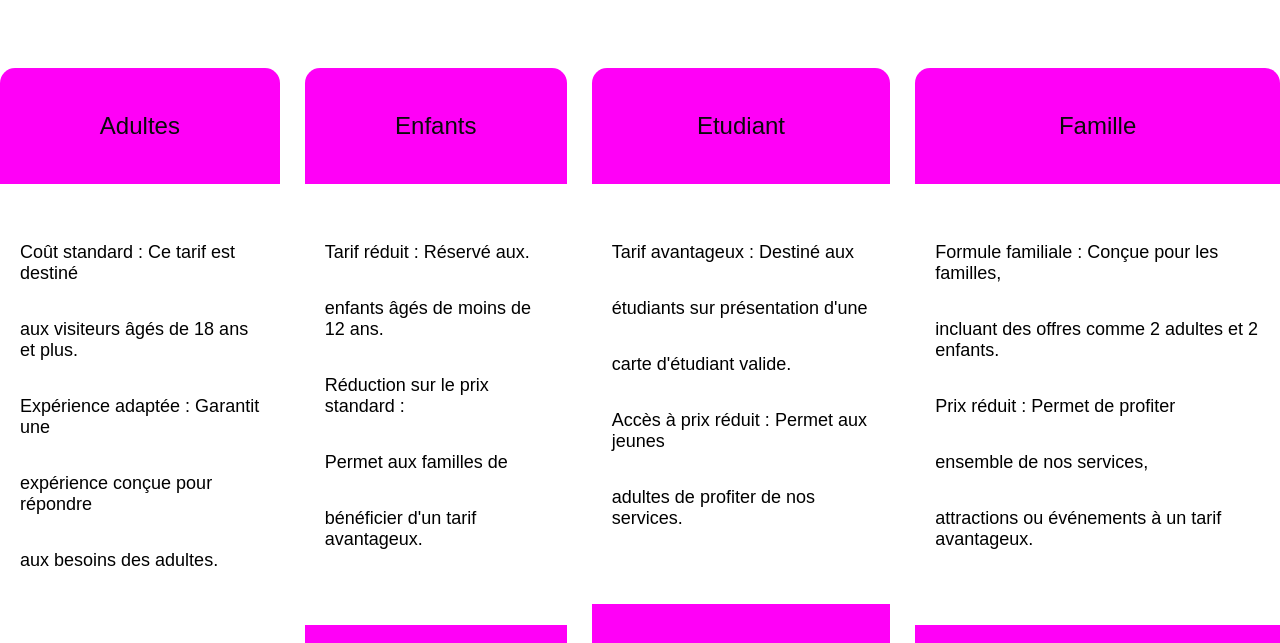
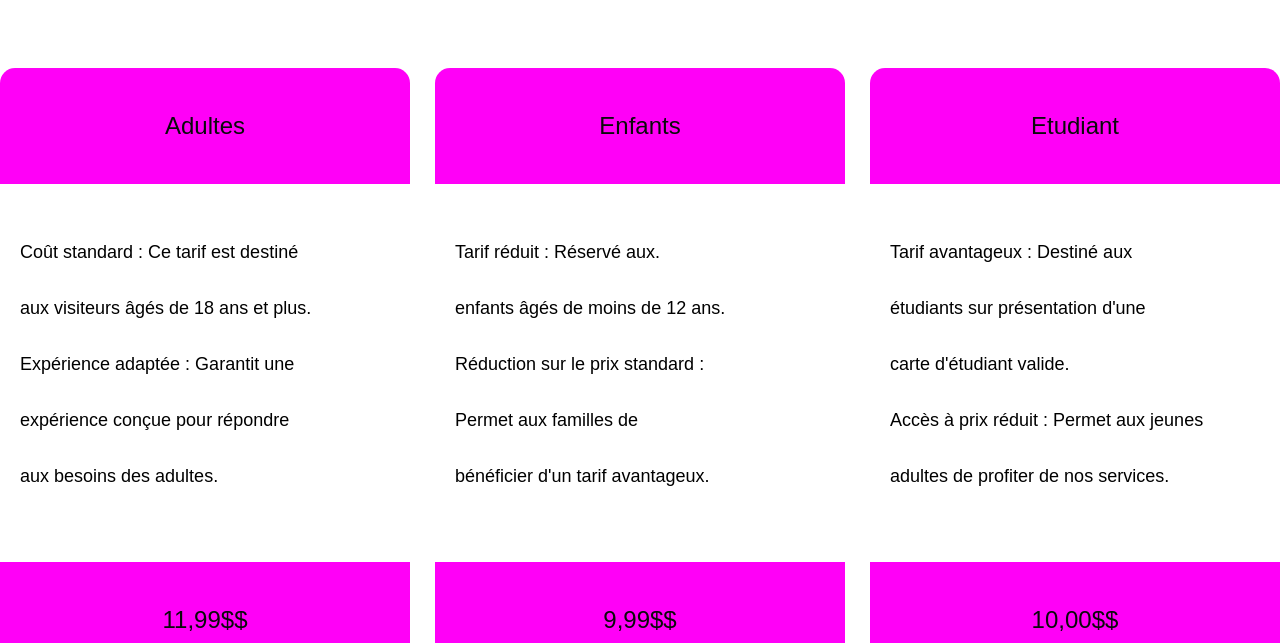
Before and after one commit to asma828/mon-cin-ma, a plain HTML site: page Tarifs.html in a window 1280 px wide. Shown: the part 110-753 px from the top of the page. Drawn offline with Linux system fonts and the light colour scheme.

Commit message:
Tarifs style

```diff
--- a/Tarifsstyle.css
+++ b/Tarifsstyle.css
@@ -15,11 +15,16 @@
 }
 
 .services .cards {
-    display: flex;
+    display: grid;
+    grid-template-columns: repeat(3,1fr);
+
     margin-top: 50px;
     gap: 25px;
 }
-
+#unique{
+    grid-column-start: 2;
+    grid-column-end: 3;
+}
 .services .cards .card {
     background-color: white;
 }
```
